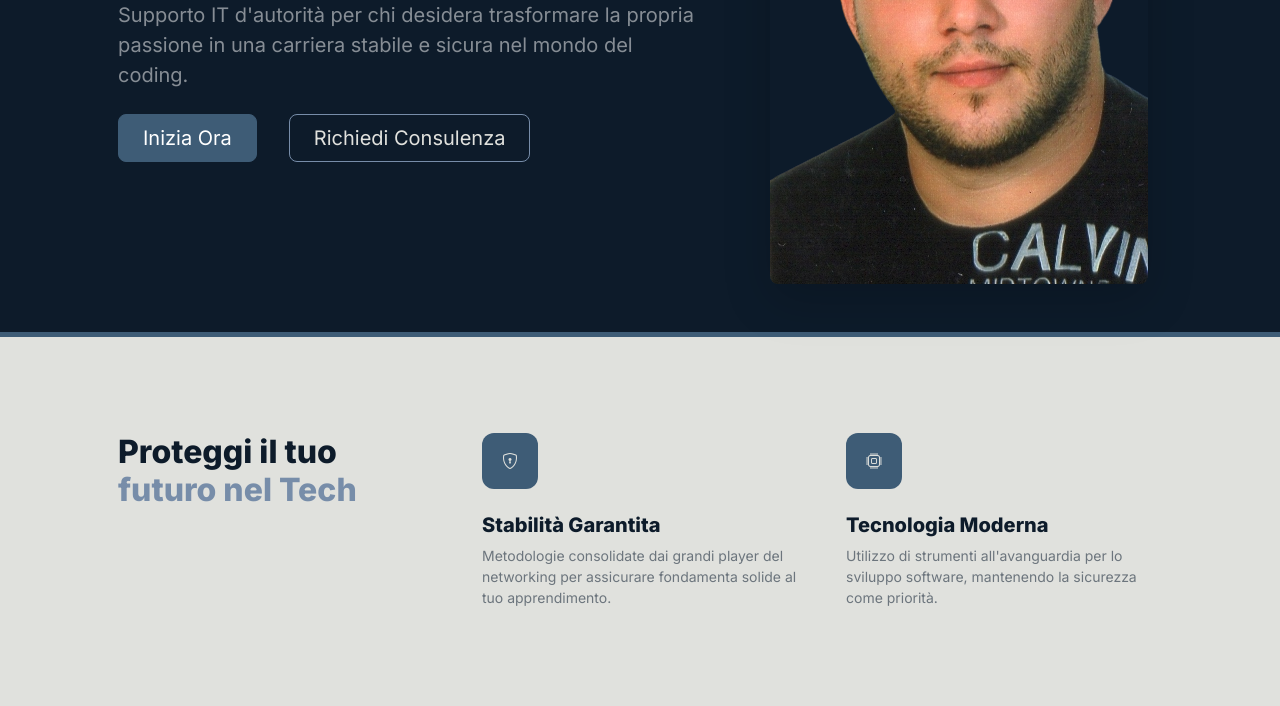
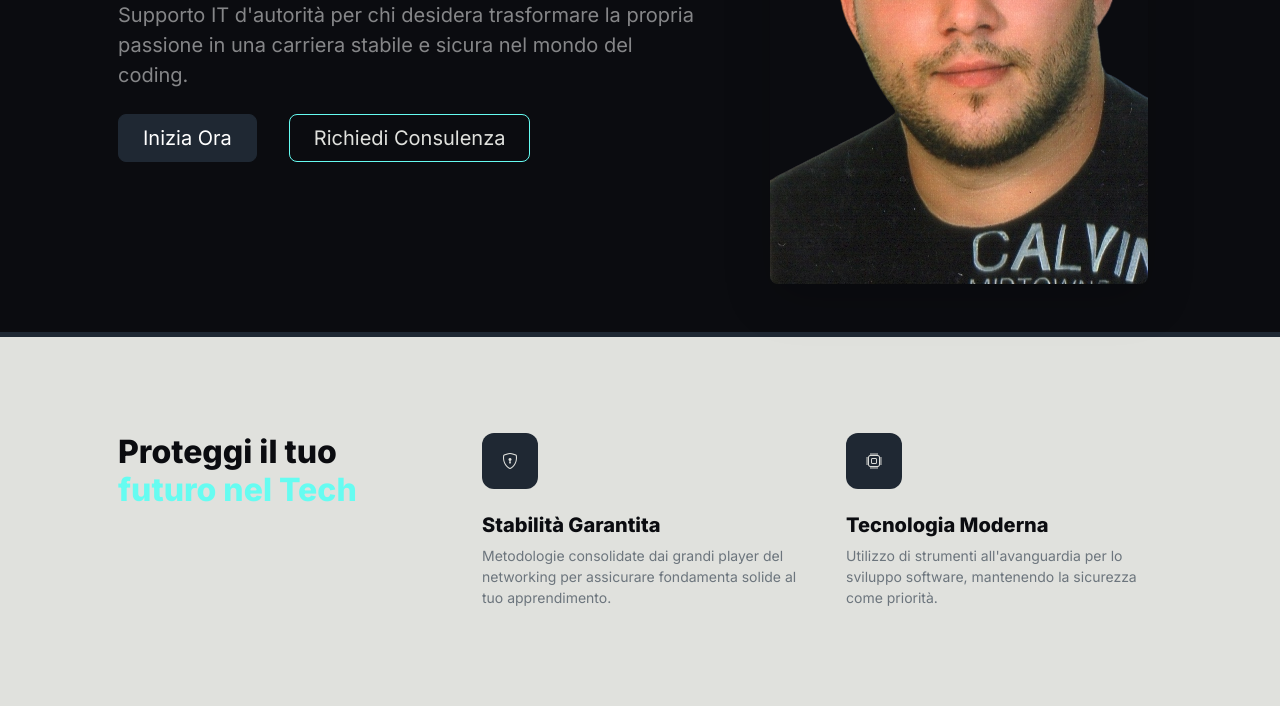
Before and after one commit to Liccidario/DLDev, a plain HTML site: page index.html in a window 1280 px wide. Shown: the part 394-1100 px from the top of the page. Drawn offline with nearby package versions, Linux system fonts and the light colour scheme.

Commit message:
Update index.html

```diff
--- a/index.html
+++ b/index.html
@@ -13,10 +13,10 @@
 
     <style>
         :root {
-            --blu-notte: #0D1B2A;    /* Sfondi e Authority */
-            --blu-elettrico: #3E5C76; /* Bottoni e Link */
+            --blu-notte: #0B0C10;    /* Sfondi e Authority */
+            --blu-elettrico: #1F2833; /* Bottoni e Link */
             --argento: #E0E1DD;      /* Testi secondari e sfondi chiari */
-            --azzurro-ciano: #778DA9; /* Icone e dettagli tecnici */
+            --azzurro-ciano: #66FCF1; /* Icone e dettagli tecnici */
             --bianco-puro: #FFFFFF;
         }
 
```
